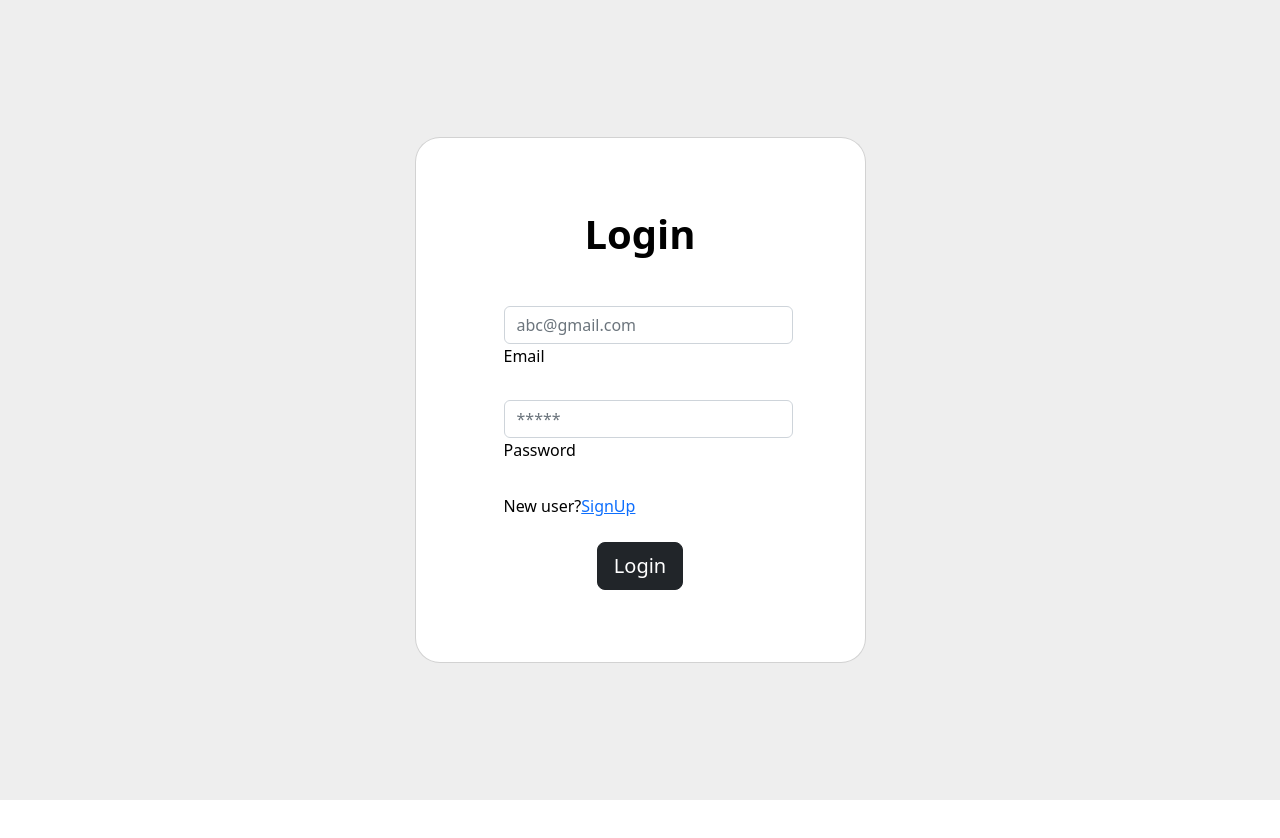
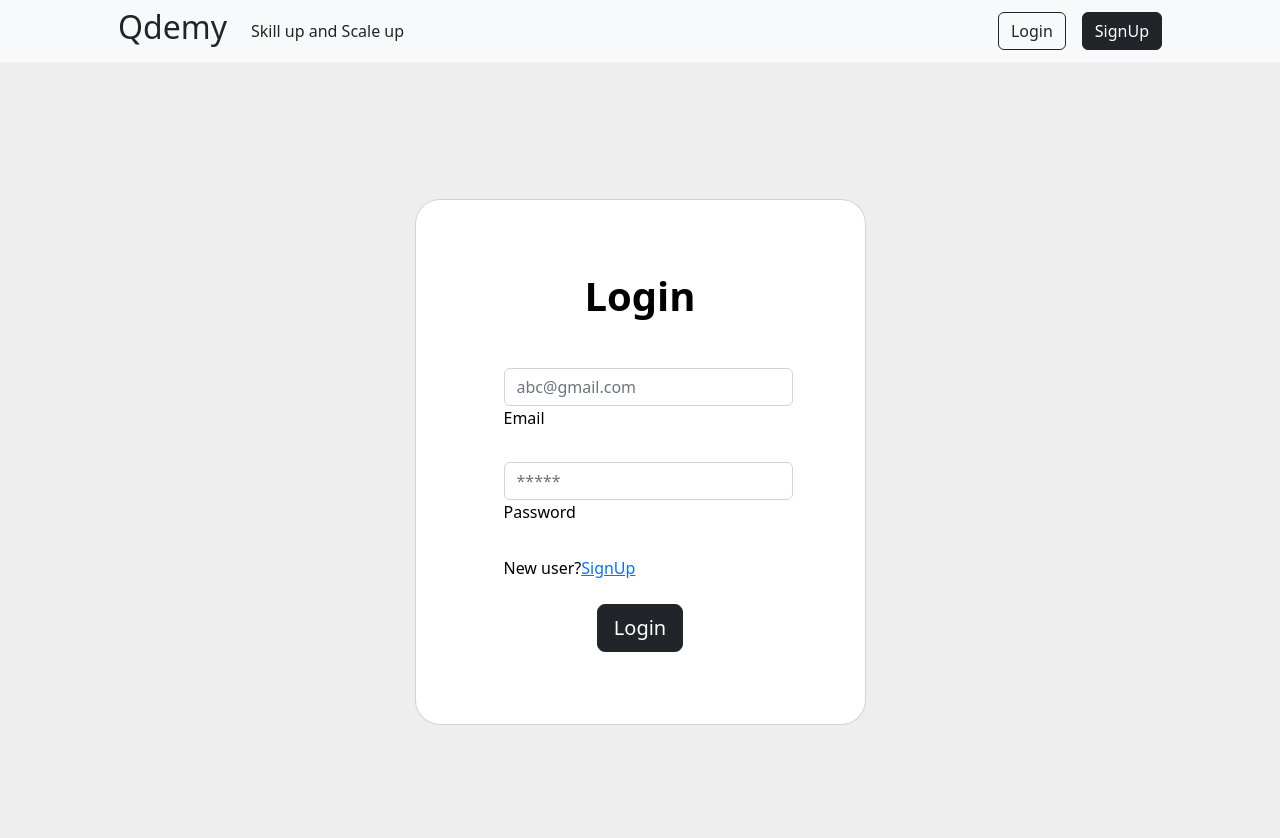
Before and after one commit to Jominjos/Foody-fe, a React (Create React App) app: page / in a window 1280 px wide. Shown: the top 838 px of the page. Before the commit the page ends 800 px from the top, so only its background shows below. Built offline with nearby package versions, Linux system fonts and the light colour scheme; no server answers.

Commit message:
navbar change

```diff
--- /dev/null
+++ b/src/comp/authnavbar.js
@@ -0,0 +1,39 @@
+import { Link } from "react-router-dom";
+
+export default function Authnavbar() {
+  return (
+    <nav className="navbar navbar-expand-lg navbar-light bg-light">
+      <div className="container px-4 px-lg-5">
+        <h2>Qdemy</h2>
+        <button
+          className="navbar-toggler"
+          type="button"
+          data-bs-toggle="collapse"
+          data-bs-target="#navbarSupportedContent"
+          aria-controls="navbarSupportedContent"
+          aria-expanded="false"
+          aria-label="Toggle navigation"
+        >
+          <span className="navbar-toggler-icon" />
+        </button>
+        <div className="collapse navbar-collapse" id="navbarSupportedContent">
+          <ul className="navbar-nav me-auto mb-2 mb-lg-0 ms-lg-4">
+            <h6 className="mb-0">Skill up and Scale up</h6>
+          </ul>
+          <form className="d-flex">
+            <Link to="/login">
+              <button className="btn btn-outline-dark me-3" type="submit">
+                Login
+              </button>
+            </Link>
+            <Link to="/signup">
+              <button className="btn btn-dark" type="submit">
+                SignUp
+              </button>
+            </Link>
+          </form>
+        </div>
+      </div>
+    </nav>
+  );
+}
--- a/src/pages/login.js
+++ b/src/pages/login.js
@@ -6,6 +6,7 @@ import { Link, useNavigate } from "react-router-dom";
 import { ToastContainer, toast } from "react-toastify";
 import "react-toastify/dist/ReactToastify.css";
 import { axiosInstance } from "../api/axios";
+import Authnavbar from "../comp/authnavbar";
 export default function Login() {
   let [loading, setLoading] = useState(false);
   const navigate = useNavigate();
@@ -84,6 +85,7 @@ export default function Login() {
 
   return (
     <>
+      <Authnavbar />
       <ToastContainer position={toast.POSITION.TOP_CENTER} autoClose={3000} />
       <section className="vh-100" style={{ backgroundColor: "#eee" }}>
         <div className="container h-100">
--- a/src/pages/signUp.js
+++ b/src/pages/signUp.js
@@ -5,6 +5,7 @@ import axios from "axios";
 import { Link, useNavigate } from "react-router-dom";
 import { ToastContainer, toast } from "react-toastify";
 import "react-toastify/dist/ReactToastify.css";
+import Navbar from "../comp/navbar";
 //
 //
 
@@ -83,6 +84,7 @@ export default function SignUp() {
   //console.log(user);
   return (
     <>
+      <Navbar />
       <ToastContainer position={toast.POSITION.TOP_CENTER} />
       <section className="vh-100" style={{ backgroundColor: "#eee" }}>
         <div className="container h-100">
```
